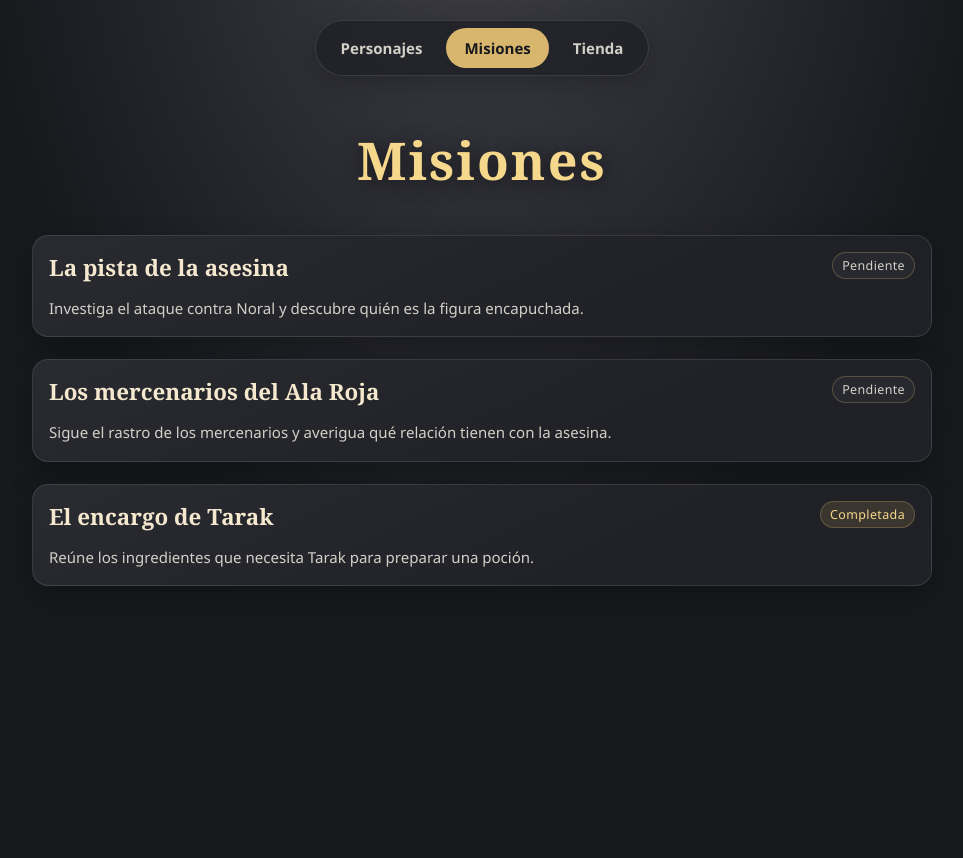
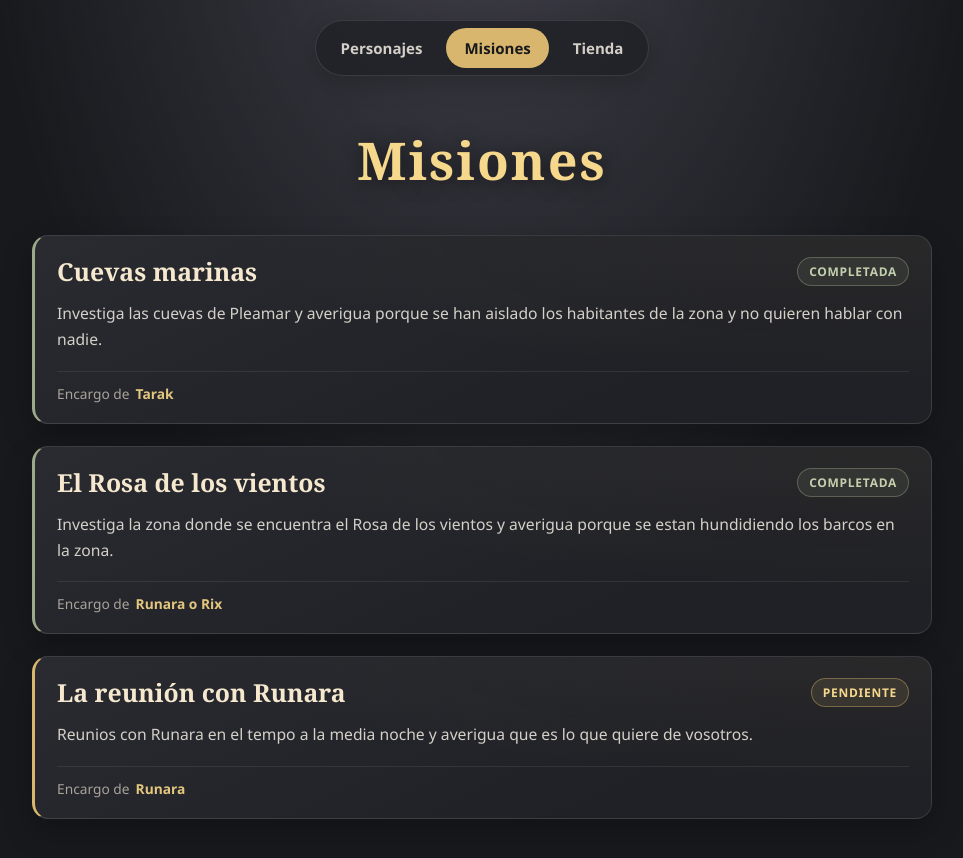
Before and after one commit to elKratos/elKratos.github.io, a plain HTML site: page misions.html in a window 1280 px wide. Shown: the whole page, without its empty margins (158-1121 px from the left). Before the commit the page ends 800 px from the top, so only its background shows below. Drawn offline with Linux system fonts and the light colour scheme.

Commit message:
Update missions with new names, descriptions, and providers; enhance mission card styles and validation

```diff
--- a/data/misions.json
+++ b/data/misions.json
@@ -1,22 +1,53 @@
 {
     "missions": [
         {
-            "name": "La pista de la asesina",
+            "name": "Cuevas marinas",
+            "visible": true,
+            "completed": true,
+            "provided": "Tarak",
+            "description": "Investiga las cuevas de Pleamar y averigua porque se han aislado los habitantes de la zona y no quieren hablar con nadie."
+        },
+        {
+            "name": "El Rosa de los vientos",
+            "visible": true,
+            "completed": true,
+            "provided": "Runara o Rix",
+            "description": "Investiga la zona donde se encuentra el Rosa de los vientos y averigua porque se estan hundidiendo los barcos en la zona."
+        },
+        {
+            "name": "La reunión con Runara",
             "visible": true,
             "completed": false,
-            "description": "Investiga el ataque contra Noral y descubre quién es la figura encapuchada."
+            "provided": "Runara",
+            "description": "Reunios con Runara en el tempo a la media noche y averigua que es lo que quiere de vosotros."
         },
         {
-            "name": "Los mercenarios del Ala Roja",
-            "visible": true,
+            "name": "El Observatorio",
+            "visible": false,
             "completed": false,
-            "description": "Sigue el rastro de los mercenarios y averigua qué relación tienen con la asesina."
+            "provided": "Runara",
+            "description": "Investiga el observatorio y rescata al joven dragón de Bronce que ha sido capturado."
         },
         {
-            "name": "El encargo de Tarak",
-            "visible": true,
-            "completed": true,
-            "description": "Reúne los ingredientes que necesita Tarak para preparar una poción."
+            "name": "La Prision de la Bestia",
+            "visible": false,
+            "completed": false,
+            "provided": "Abuelo de Norak",
+            "description": "Ayuda al abuelo de Norak a derrotar a la bestia aprisionada en la Prision de Lerna."
+        },
+        {
+            "name": "Derrota al jefe de los bandidos",
+            "visible": false,
+            "completed": false,
+            "provided": "Alicia",
+            "description": "Derrota al jefe de los bandidos."
+        },
+        {
+            "name": "Impide que se complete el ritual",
+            "visible": false,
+            "completed": false,
+            "provided": "Alicia",
+            "description": "Impide que se complete el ritual de resurrección de Sharruth y derrota a Morvath."
         }
     ]
 }
--- a/misions.html
+++ b/misions.html
@@ -29,13 +29,13 @@
 
         function createMissionCard(mission) {
             const card = document.createElement('article');
-            card.className = 'card mission-card';
+            card.className = `card mission-card ${mission.completed ? 'is-completed' : 'is-pending'}`;
 
             const header = document.createElement('header');
             header.className = 'mission-header';
 
             const title = document.createElement('h2');
-            title.className = 'name';
+            title.className = 'mission-title';
             title.textContent = mission.name;
 
             const status = document.createElement('span');
@@ -44,10 +44,22 @@
             header.append(title, status);
 
             const description = document.createElement('p');
-            description.className = 'description';
+            description.className = 'mission-description';
             description.textContent = mission.description;
 
-            card.append(header, description);
+            const footer = document.createElement('footer');
+            footer.className = 'mission-footer';
+
+            const providerLabel = document.createElement('span');
+            providerLabel.className = 'mission-provider-label';
+            providerLabel.textContent = 'Encargo de';
+
+            const provider = document.createElement('span');
+            provider.className = 'mission-provider';
+            provider.textContent = mission.provided;
+            footer.append(providerLabel, provider);
+
+            card.append(header, description, footer);
             return card;
         }
 
@@ -61,6 +73,9 @@
                 const data = await response.json();
                 if (!Array.isArray(data.missions)) {
                     throw new Error('El archivo data/misions.json no contiene una lista de misiones válida.');
+                }
+                if (data.missions.some(mission => typeof mission.provided !== 'string' || !mission.provided.trim())) {
+                    throw new Error('Cada misión debe incluir quién la encarga en el campo "provided".');
                 }
 
                 const visibleMissions = data.missions.filter(mission => mission.visible === true);
--- a/styles.css
+++ b/styles.css
@@ -226,6 +226,81 @@ h1 {
 .mission-list {
     grid-template-columns: minmax(0, 1fr);
     max-width: 900px;
+}
+
+.mission-card {
+    position: relative;
+    gap: 0;
+    padding: 20px 22px;
+    border-left: 3px solid #d9b66d;
+    background:
+        radial-gradient(ellipse at 100% 0, #d9b66d0c, transparent 55%),
+        linear-gradient(155deg, #292b31, #202126 70%);
+}
+
+.mission-card.is-completed {
+    border-left-color: #9da98b;
+}
+
+.mission-header {
+    align-items: center;
+}
+
+.mission-title {
+    margin: 0;
+    color: #f5e8ce;
+    font-family: Georgia, "Times New Roman", serif;
+    font-size: clamp(1.2rem, 3vw, 1.55rem);
+    line-height: 1.25;
+}
+
+.mission-status {
+    padding: 5px 11px;
+    border-radius: 999px;
+    font-size: 0.75rem;
+    font-weight: 700;
+    letter-spacing: 0.06em;
+    text-transform: uppercase;
+    white-space: nowrap;
+}
+
+.mission-status.is-completed {
+    border-color: #9da98b66;
+    background: #9da98b1c;
+    color: #c4d0ad;
+}
+
+.mission-status.is-pending {
+    border-color: #d9b66d66;
+    background: #d9b66d1c;
+    color: #f6d88c;
+}
+
+.mission-description {
+    margin: 14px 0 0;
+    color: #d4d0c8;
+    font-size: 0.98rem;
+    line-height: 1.65;
+}
+
+.mission-footer {
+    display: flex;
+    align-items: baseline;
+    flex-wrap: wrap;
+    gap: 6px;
+    margin-top: 18px;
+    padding-top: 12px;
+    border-top: 1px solid #ffffff14;
+    font-size: 0.86rem;
+}
+
+.mission-provider-label {
+    color: #a9a39a;
+}
+
+.mission-provider {
+    color: #e4c77f;
+    font-weight: 600;
 }
 
 /* La tienda mantiene el encabezado fijo y desplaza solo el inventario */
```
